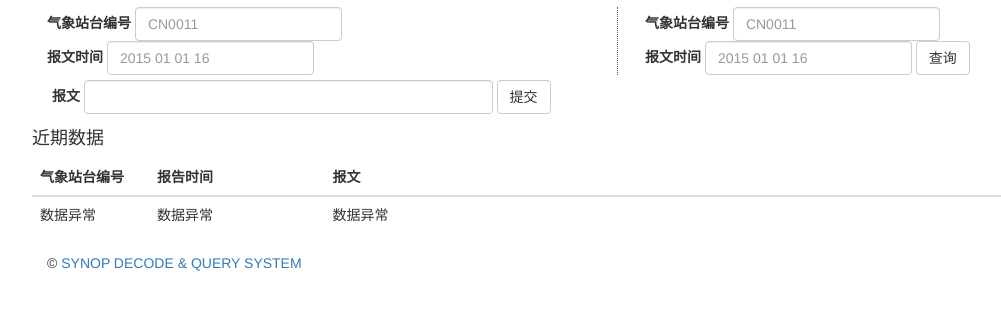
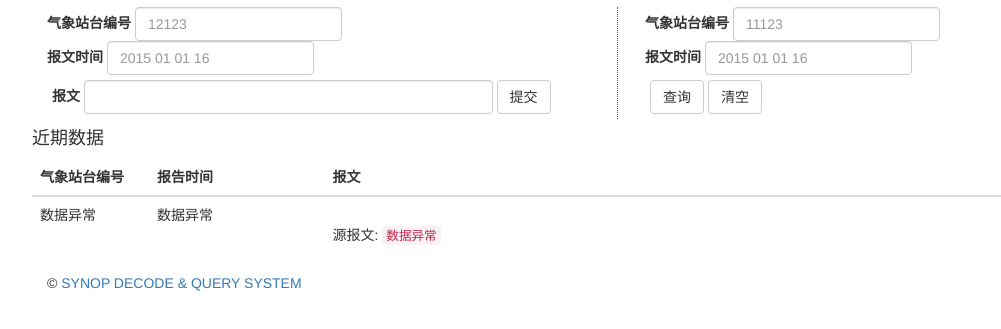
Before and after one commit to phoenixlzx/SYNOP-service, a website: page public/index.html in a window 1280 px wide. Shown: the part 49-378 px from the top of the page, without its empty margins (23-1024 px from the left). Drawn offline with Linux system fonts and the light colour scheme; no server answers.

Commit message:
tweak ui

```diff
--- a/public/index.html
+++ b/public/index.html
@@ -24,7 +24,7 @@
             <form class="form-inline">
                 <div class="form-group">
                     <label for="stationID">气象站台编号</label>
-                    <input type="text" class="form-control" id="stationID" placeholder="CN0011" ng-model="stationid">
+                    <input type="text" class="form-control" id="stationID" placeholder="12123" ng-model="stationid">
                 </div>
                 <div class="form-group">
                     <label for="reportTime">报文时间</label>
@@ -37,7 +37,7 @@
                     <input type="text" class="form-control input-report" id="report" placeholder="" ng-model="report">
                     <button type="button" ng-click="addReport()" class="btn btn-default">提交</button>
                     <span ng-if="addsuccess" class="text-success">提交成功</span>
-                    <span ng-if="addfailed" class="text-danger">提交失败</span>
+                    <span ng-if="addfailed" class="text-danger">提交失败 <span ng-if="errdata" ng-model="errdata"></span></span>
                 </div>
             </form>
         </div>
@@ -46,14 +46,21 @@
                 <form class="form-inline">
                     <div class="form-group">
                         <label for="stationID">气象站台编号</label>
-                        <input type="text" class="form-control" id="stationquery" placeholder="CN0011" ng-model="queryid">
+                        <input type="text" class="form-control" id="stationquery" placeholder="11123" ng-model="queryid">
                     </div>
                     <div class="form-group">
                         <label for="reportTime">报文时间</label>
                         <input type="text" class="form-control" id="timequery" placeholder="2015 01 01 16" ng-model="querytime">
                     </div>
-                    <div class="form-group">
-                        <button type="button" ng-click="queryReport()" class="btn btn-default">查询</button>
+                </form>
+                <form class="form-inline">
+                    <div class="div-report">
+                        <div class="form-group">
+                            <button type="button" ng-click="queryReport()" class="btn btn-default">查询</button>
+                        </div>
+                        <div class="form-group">
+                            <button type="button" ng-click="emptyReport()" class="btn btn-default">清空</button>
+                        </div>
                     </div>
                 </form>
             </div>
@@ -61,6 +68,7 @@
     </div>
 
     <div class="row" ng-if="querysuccess">
+        <h4>搜索结果</h4>
         <table class="table">
             <thead>
             <tr>
@@ -73,7 +81,7 @@
             <tr>
                 <td>{{ querydata.station }}</td>
                 <td>{{ querydata.time }}</td>
-                <td>{{ querydata.report }}</td>
+                <td>{{ querydata.repDecoded }}<br>源报文: <code>{{ querydata.report }}</code></td>
             </tr>
             </tbody>
         </table>
@@ -103,7 +111,7 @@
             <tr ng-repeat="rr in recentReports track by $index">
                 <td>{{ rr.station }}</td>
                 <td>{{ rr.time }}</td>
-                <td>{{ rr.report }}</td>
+                <td>{{ rr.repDecoded }}<br>源报文: <code>{{ rr.report }}</code></td>
             </tr>
             </tbody>
         </table>
```
